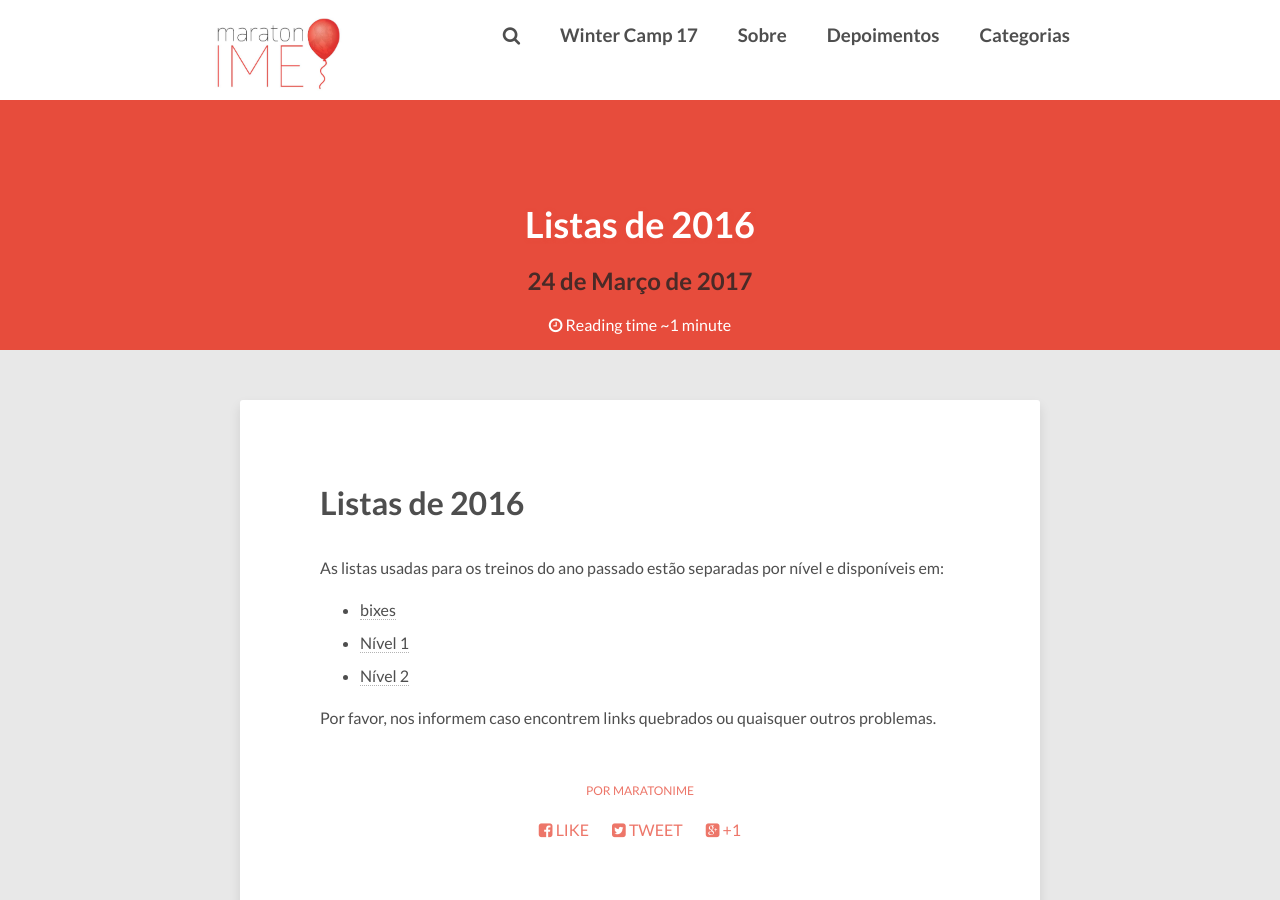
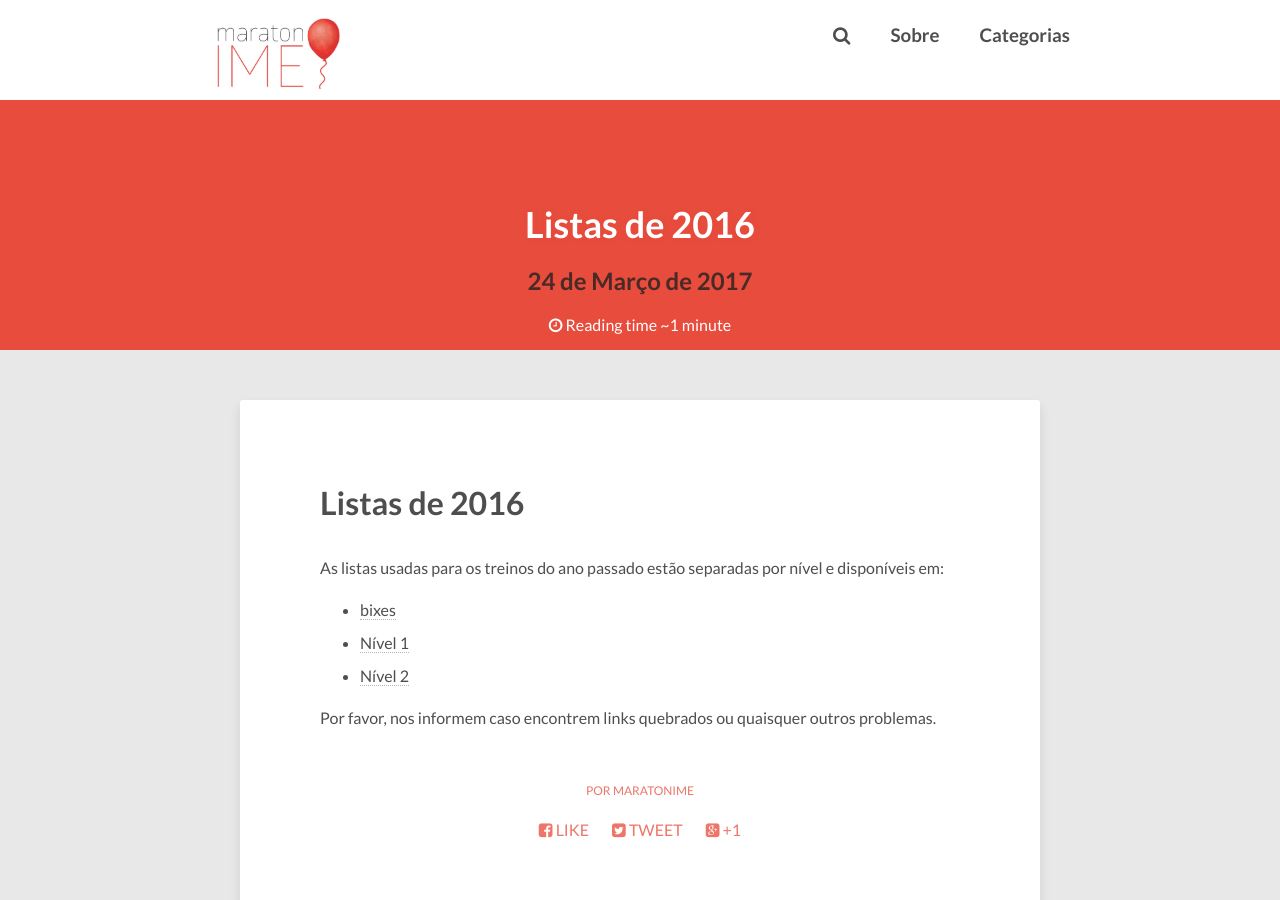
Before and after one commit to maratonusp/blog, a Jekyll site: the page built from _posts/2017-03-24-listas-2016.md, in a window 1280 px wide and 900 px high. Built offline with Jekyll 4.4.1, drawn with Linux system fonts in a browser that asks for light colours; nearby versions of some CDN libraries; comment, search, counter and statistics services are not loaded.

Commit message:
Limpando os links espalhados na home

```diff
--- a/_config.yml
+++ b/_config.yml
@@ -21,12 +21,8 @@ defaults:
 menu:
 #  - title: 'Home'
 #    url: ''
-  - title: 'Winter Camp 17'
-    url: '/winter17'
   - title: 'Sobre'
     url: '/about'
-  - title: 'Depoimentos'
-    url: '/depoimentos'
 #  - title: 'História'
 #    url: 'categories/#historia'
 #  - title: 'Fotos'
--- a/_includes/header.html
+++ b/_includes/header.html
@@ -45,10 +45,6 @@
   <div class="header-title">
     <div class="header-title-wrap">
       <h1>{{ page.title }}</h1>
-      {% if page.fixednotice %}
-        <h2><span class="entry-date">Listas de Problemas:</span> <span class="entry-date"><a href="http://tinyurl.com/bixecamplista">bixeCamp17</a> | <a href="{{site.url}}/listas-2016">2016</a></h2>
-        <h2><span class="entry-date"><a href="https://t.me/maratonime">Canal do Telegram</a> </h2>
-      {% endif %}
       {% if page.date %}
         <h2><span class="entry-date date published updated"><time datetime="{{ page.date | date_to_xmlschema }}">{% include /time.html %}</time></span></h2>
       {% endif %}
```
